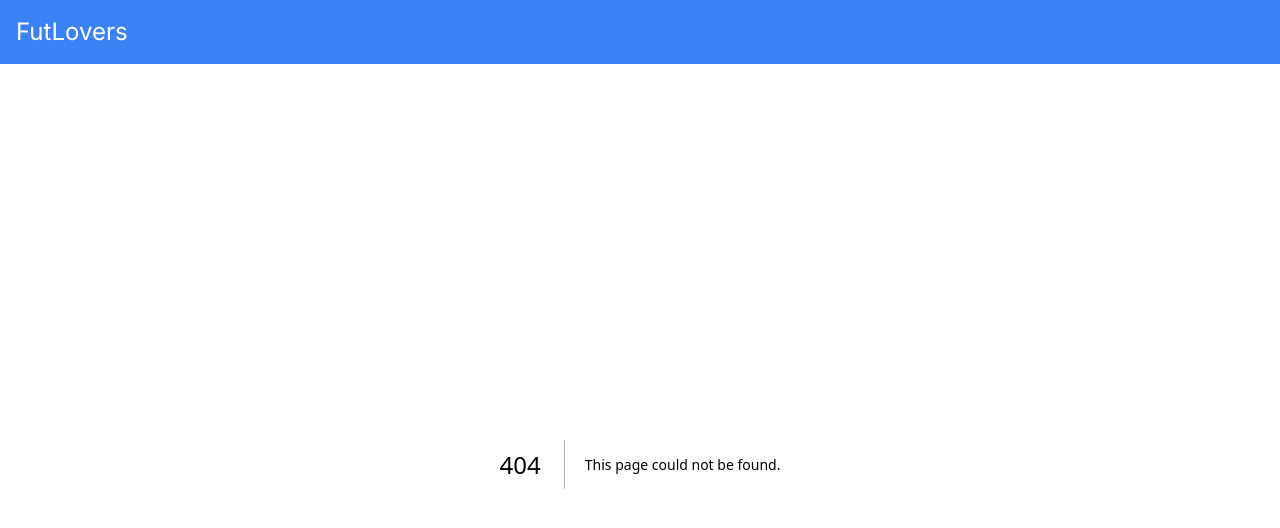
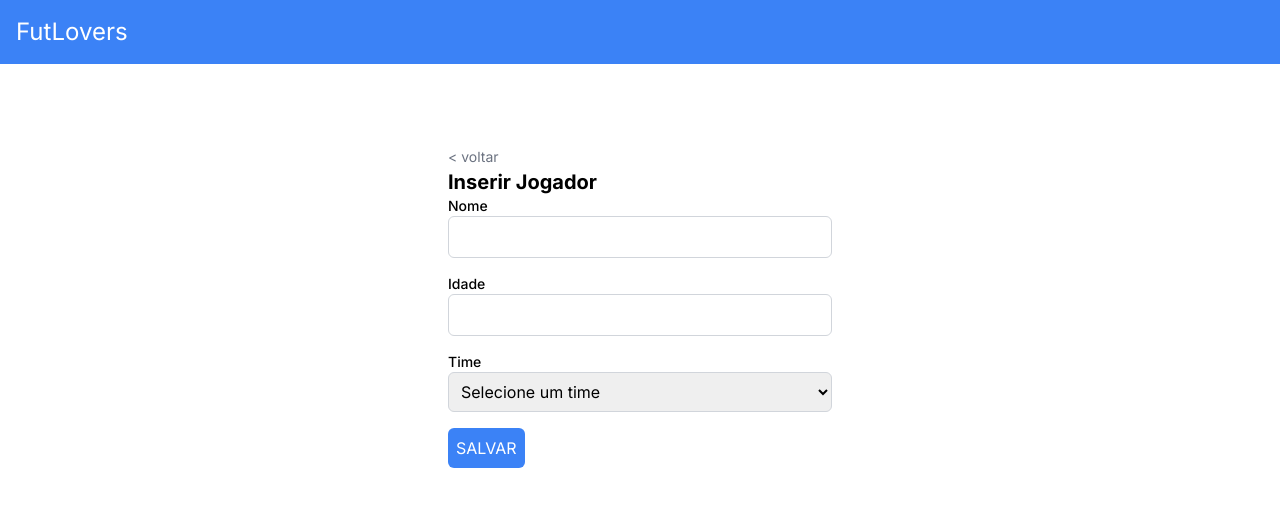
Before and after one commit to VetVictor33/futlovers-frontend-nextjs, a Next.js app: page /player/new in a window 1280 px wide. Before the commit this address had no page. Shown: the top 528 px of the page. Built offline with nearby package versions, Linux system fonts and the light colour scheme.

Commit message:
feat: add visual components

```diff
--- /dev/null
+++ b/src/app/components/add-button.tsx
@@ -0,0 +1,15 @@
+import Link from "next/link";
+
+interface AddButtonProps {
+    text: string
+    url: string
+}
+
+export function AddButton({text, url}:AddButtonProps){
+    return(
+        <Link className="bg-blue-500 rounded-md uppercase p-3 text-white font-bold"
+            href={url} >
+            {text}
+        </Link>
+    )
+}
--- a/src/app/page.tsx
+++ b/src/app/page.tsx
@@ -1,8 +1,16 @@
+import { AddButton } from "./components/add-button";
 import { Table } from "./components/table/table";
 
 export default function Home() {
   return (
     <main className="bg-white overflow-hidden grow">
+      <div className="flex justify-between m-6 content-center">
+          <h1 className="font-bold text-2xl">Jogadores</h1>
+          <div className="flex flex-col gap-1">
+            <AddButton url="/player/new" text="+ Adicionar Jogador" />
+            <AddButton url="/team/new" text="+ Adicionar Time" />
+          </div>
+      </div>
       <Table/>
     </main>
   )
--- /dev/null
+++ b/src/app/player/new/page.tsx
@@ -0,0 +1,34 @@
+import Link from "next/link";
+
+export default function player() {
+    return (
+      <main className="size-96 my-20 mx-auto">
+        <Link href={'/'} className="text-sm text-gray-500 hover:underline my-5">
+          {'< voltar'}
+        </Link>
+        <form>
+        <h2 className="text-xl font-bold">Inserir Jogador</h2>
+          <div className="flex flex-col gap-4">
+            <div className="flex flex-col">
+              <label htmlFor="nome" className="text-sm font-medium">Nome</label>
+              <input type="text" id="nome" name="nome" className="border border-gray-300 rounded-md p-2" />
+            </div>
+            <div className="flex flex-col">
+              <label htmlFor="idade" className="text-sm font-medium">Idade</label>
+              <input type="number" id="idade" name="idade" className="border border-gray-300 rounded-md p-2" />
+            </div>
+            <div className="flex flex-col">
+              <label htmlFor="time" className="text-sm font-medium">Time</label>
+              <select id="time" name="time" className="border border-gray-300 rounded-md p-2">
+                <option value="">Selecione um time</option>
+                <option value="time1">Time 1</option>
+                <option value="time2">Time 2</option>
+                <option value="time3">Time 3</option>
+              </select>
+            </div>
+          </div>
+          <button className="bg-blue-500 hover:bg-blue-700 text-white rounded-md p-2 mt-4">SALVAR</button>
+        </form>
+      </main>
+    )
+}
--- /dev/null
+++ b/src/app/team/new/page.tsx
@@ -0,0 +1,21 @@
+import Link from "next/link";
+
+export default function team() {
+    return (
+      <main className="size-96 my-20 mx-auto">
+        <Link href={'/'} className="text-sm text-gray-500 hover:underline my-5">
+          {'< voltar'}
+        </Link>
+        <form>
+        <h2 className="text-xl font-bold">Inserir Time</h2>
+          <div className="flex flex-col gap-4">
+            <div className="flex flex-col">
+              <label htmlFor="nome" className="text-sm font-medium">Nome</label>
+              <input type="text" id="nome" name="nome" className="border border-gray-300 rounded-md p-2" />
+            </div>
+          </div>
+          <button className="bg-blue-500 hover:bg-blue-700 text-white rounded-md p-2 mt-4">SALVAR</button>
+        </form>
+      </main>
+    )
+}
```
Also changed, not shown: src/app/components/button.tsx (deleted).
